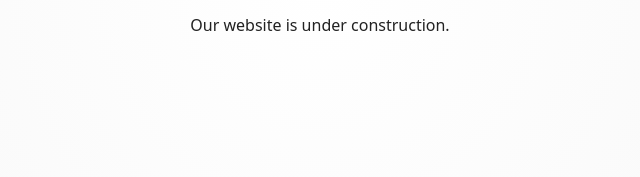
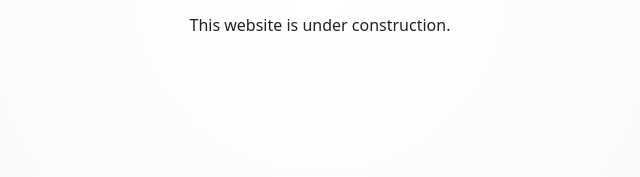
Before and after one commit to evanderveer/ewoutvanderveer.nl, a plain HTML site: page index.html in a window 1280 px wide. Shown: the part 417-594 px from the top of the page, 320-960 px from the left. Drawn offline with Linux system fonts and the light colour scheme.

Commit message:
Update construction message in index.html

```diff
--- a/index.html
+++ b/index.html
@@ -54,7 +54,7 @@
   <body>
     <main>
       <h1>ewoutvanderveer.com</h1>
-      <p>Our website is under construction.</p>
+      <p>This website is under construction.</p>
     </main>
   </body>
 </html>
```
